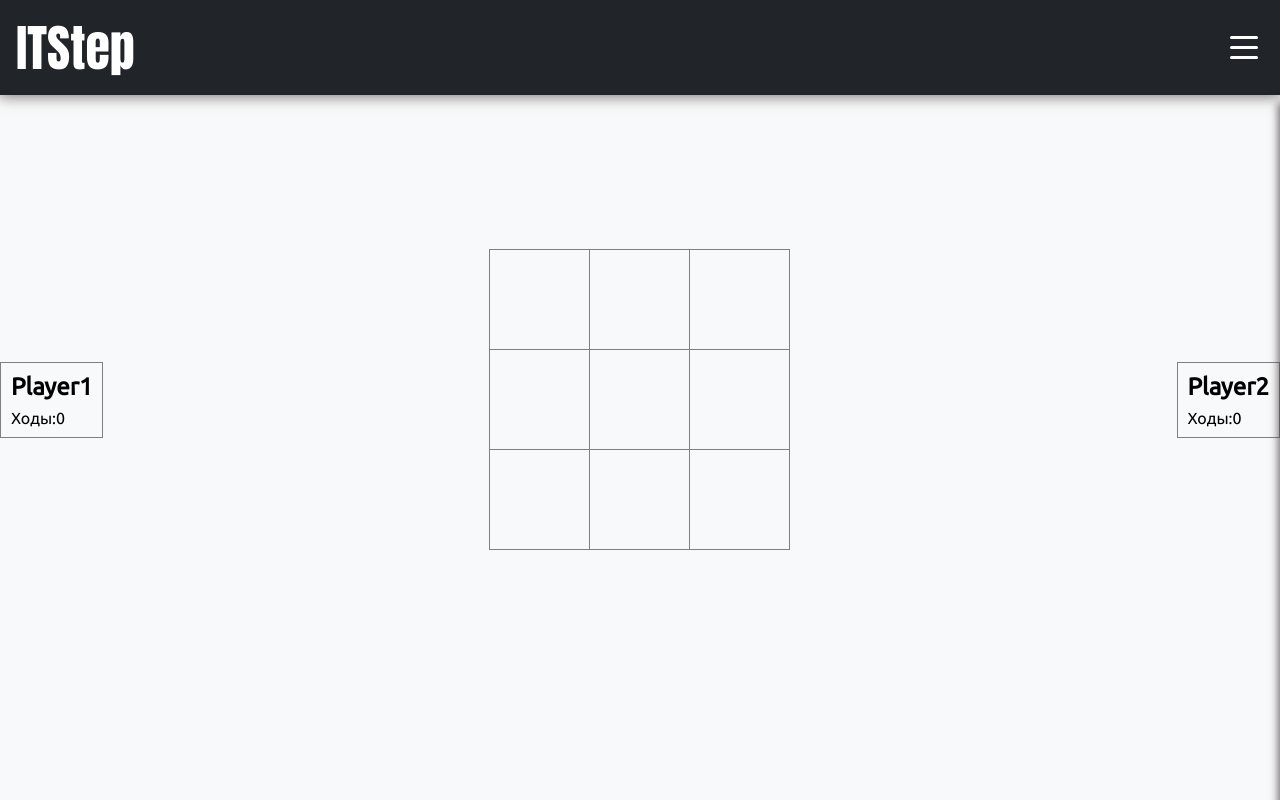
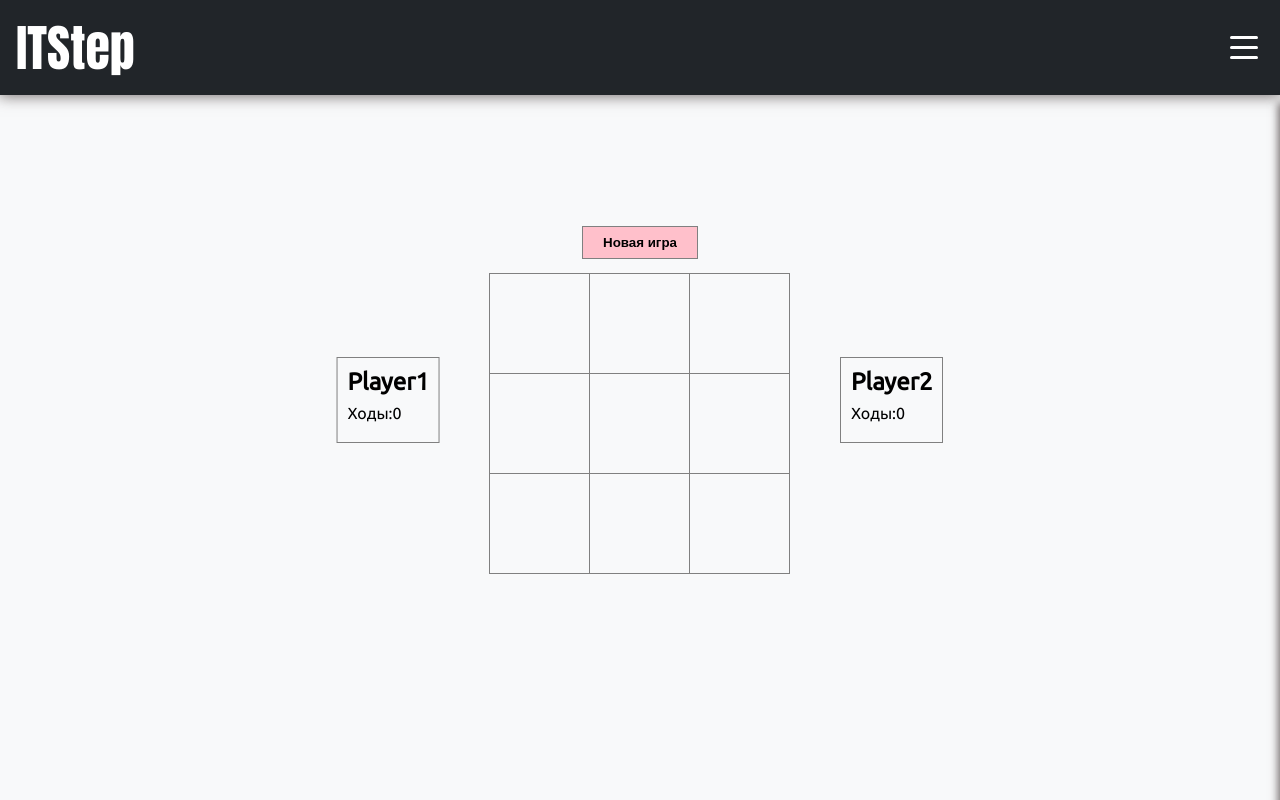
Before and after one commit to edwarr170484/ITStep_Web, a PHP site: page /projects/cross/cross.html in a window 1280 px wide. Run offline with PHP 8.4, Linux system fonts and the light colour scheme.

Commit message:
Добавил завершение и перезагрузку игры

```diff
--- a/projects.html
+++ b/projects.html
@@ -59,7 +59,7 @@
                             <h3>Управление группой</h3>
                         </a>
                         <a href="projects/cross/cross.html" class="project project_completed">
-                            <img src="img/reg.jpg" alt="Калькулятор" />
+                            <img src="projects/cross/img/project-image.png" alt="Крестики-нолики" />
                             <h3>Крестики-нолики</h3>
                         </a>
                     </div>
--- a/projects/cross/cross.html
+++ b/projects/cross/cross.html
@@ -39,6 +39,7 @@
         </header>
         <main>
             <div class="cross-wrapper wrapper">
+                <button class="game-reset" onclick="window.location.reload()">Новая игра</button>
                 <div class="game-field" id="game"></div>
             </div>
         </main>
--- a/projects/cross/css/cross.css
+++ b/projects/cross/css/cross.css
@@ -4,6 +4,7 @@
     display: flex;
     align-items: center;
     justify-content: center;
+    flex-direction: column;
 }
 
 .game-field {
@@ -26,20 +27,64 @@
     object-fit: cover;
     object-position: center;
 }
-.player-dashboard{
-    position:fixed;
+
+.game-winner {
+    font-size: 20px;
+    color: rgb(4, 102, 4);
+    padding-top: 10px;
+}
+
+.winner-cell {
+    background: rgb(4, 102, 4);
+
+}
+
+.winner-cell img {
+    animation: scale 1s ease-in-out;
+}
+
+@keyframes scale {
+    30% {
+        transform: scale(0.85);
+    }
+
+    70% {
+        transform: scale(1.1);
+    }
+
+    100% {
+        transform: scale(1);
+    }
+}
+
+.game-reset {
+    border: 1px solid gray;
+    background: pink;
+    border-radius: 0;
+    padding: 8px 20px;
+    font-weight: 700;
+    margin-bottom: 15px;
+    cursor: pointer;
+
+}
+
+.player-dashboard {
+    position: fixed;
     top: 50%;
-    transform: translateY(-50%);
+    left: 50%;
     border: 1px solid gray;
     padding: 10px;
 }
-.player-dashboard h2{
+
+.player-dashboard h2 {
     margin-bottom: 8px;
     margin-top: 0;
 }
-.player-dashboard.left{
-    left:0;
+
+.player-dashboard.left {
+    transform: translate(calc(-100% - 200px), -50%);
 }
-.player-dashboard.right{
-    right: 0;
+
+.player-dashboard.right {
+    transform: translate(200px, -50%);
 }
```
Also changed, not shown: projects/cross/js/cross.js (+36 -13 lines), projects/cross/img/circle.png (renamed from projects/cross/images/circle.png), projects/cross/img/cross.png (renamed from projects/cross/images/cross.png), projects/cross/img/project-image.jpg (added), projects/cross/img/project-image.png (added).
